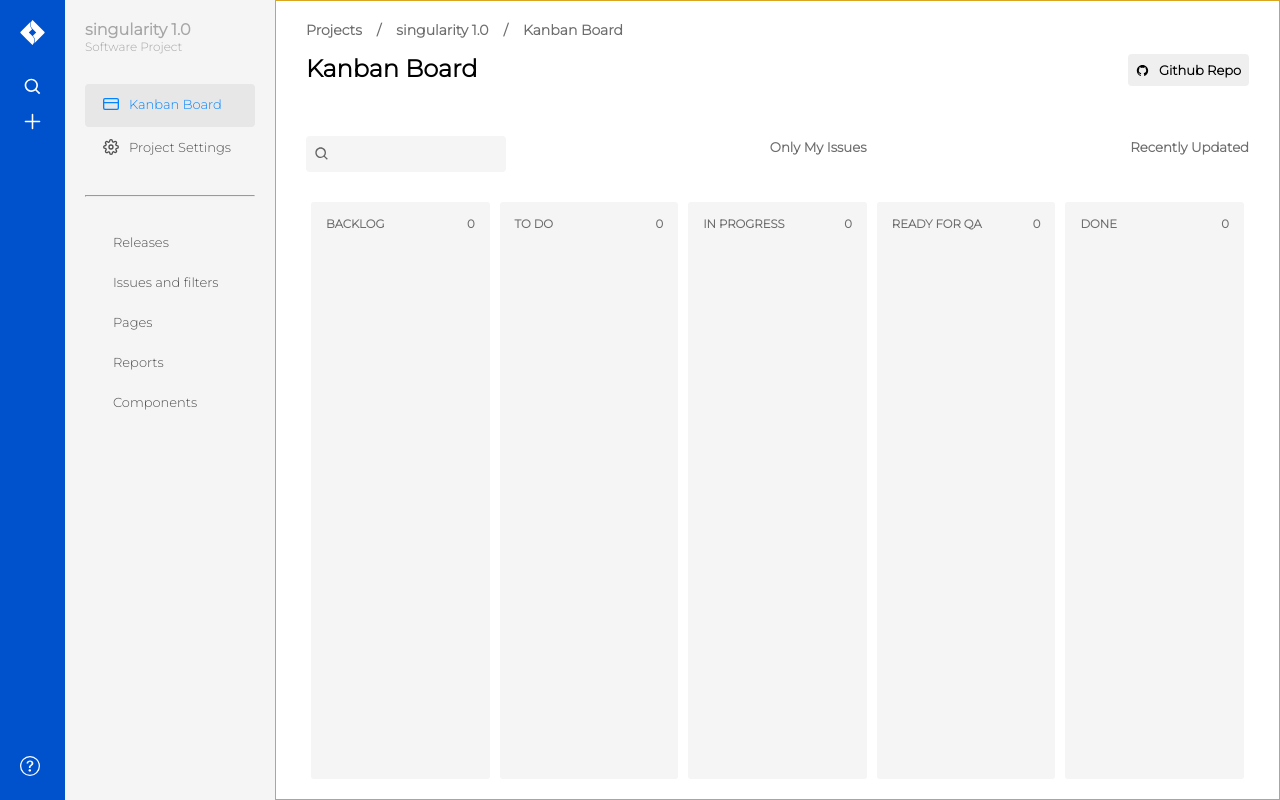
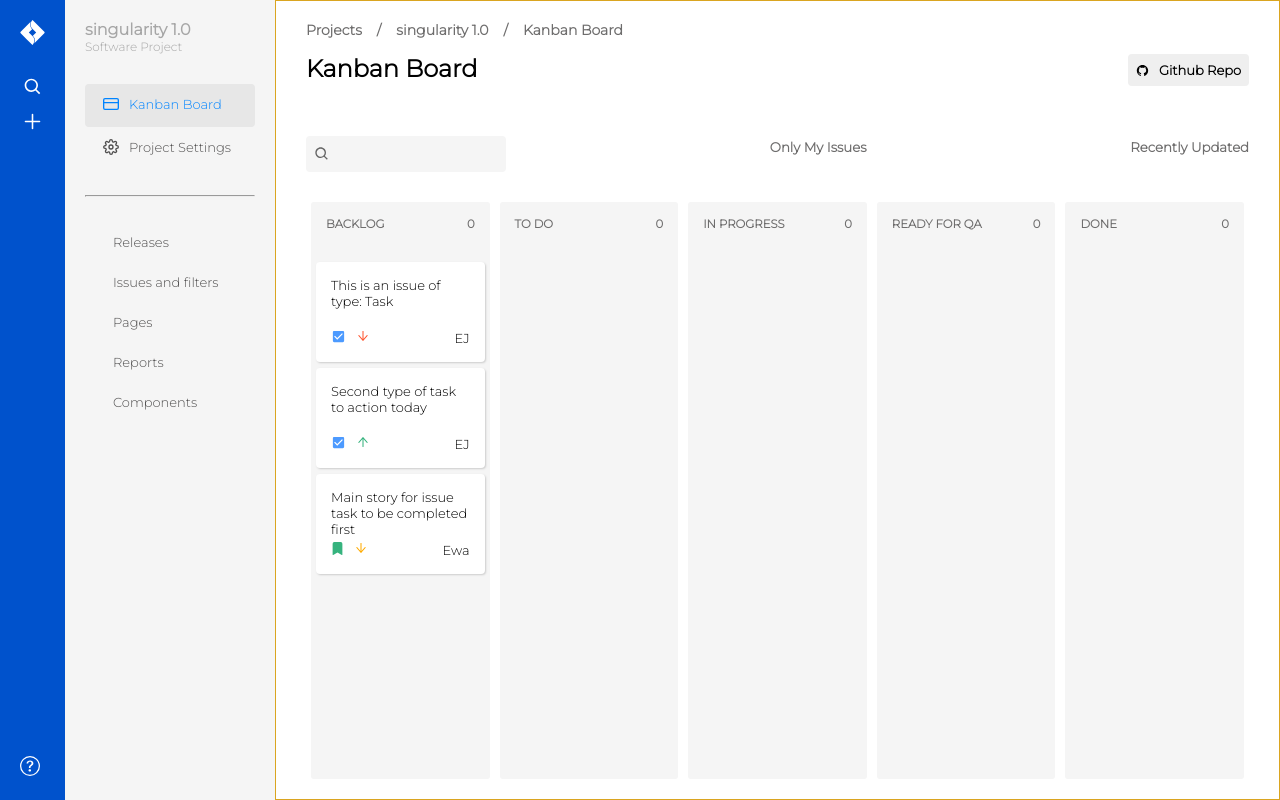
Before and after one commit to iskandario/react-jira-clone, a React (Create React App) app: page / in a window 1280 px wide. Built offline with nearby package versions, Linux system fonts and the light colour scheme.

Commit message:
Kanban card css using state

```diff
--- a/src/components/kanbanBoard/KanbanBoard.tsx
+++ b/src/components/kanbanBoard/KanbanBoard.tsx
@@ -2,14 +2,18 @@ import KanbanBreadcrumbs from './KanbanBreadcrumbs'
 import MainTitleArea from './MainTitleArea'
 import KanbanTopMenu from './KanbanTopMenu'
 import KanbanMainBoard from './KanbanMainBoard'
+import NewTaskItem from './NewTaskItem'
 
 const KanbanBoard = () => {
+    const showNewTaskCard = false;
+
     return (
         <div className='kanbanMainArea'>
             <KanbanBreadcrumbs />
             <MainTitleArea title='Kanban Board' buttonText='Github Repo' />
             <KanbanTopMenu />
             <KanbanMainBoard />
+            { showNewTaskCard && <NewTaskItem /> }
         </div>
     )
 }
--- a/src/components/kanbanBoard/KanbanBoardSection.tsx
+++ b/src/components/kanbanBoard/KanbanBoardSection.tsx
@@ -1,16 +1,44 @@
-
+import { useSelector } from "react-redux";
+import { RootState } from "../../app/store";
+import KanbanCard from "./KanbanCard";
 interface boardArea {
-    sectionName: string
+    sectionName: string,
+    storeType: string
 }
 
-const KanbanBoardSection = ( { sectionName }: boardArea) => {
+const KanbanBoardSection = ( { sectionName, storeType }: boardArea) => {
+
+
+    const sectionItems = useSelector((state: RootState) => {
+        switch (storeType) {
+            case 'backlog':
+                return state.backlog.value
+            // case 'todo':
+            //     return state.todo.value
+            // case 'inProgress':
+            //     return state.inProgress.value
+            // case 'readyForQA':
+            //     return state.readyForQA.value
+            // case 'done':
+            //     return state.done.value
+            default:
+                return [];
+        }
+    });
+
+    console.log('backlog', sectionItems);
+
+
+
     return (
         <div className='sectionBoardArea'>
             <div className='boardTitle'>
                 <h5>{ sectionName }</h5>
                 <h5>0</h5>
             </div>
-
+            { sectionItems.map((item, idx) => {
+                return <KanbanCard {...item} key={idx} />
+            })}
         </div>
     )
 }
--- /dev/null
+++ b/src/components/kanbanBoard/KanbanCard.tsx
@@ -0,0 +1,52 @@
+import { AiOutlineArrowUp, AiOutlineArrowDown } from 'react-icons/ai';
+import { IoMdCheckbox } from 'react-icons/io';
+import { BsFillBookmarkFill } from 'react-icons/bs';
+
+interface kanbanCardTypes {
+    description: string,
+    user: string,
+    type: string,
+    id: number,
+    priority: number
+}
+
+const KanbanCard = (cardItem: kanbanCardTypes)  => {
+
+    const arrowColour = (priority: number) => {
+        switch (priority) {
+            case 1:
+                return { color: '#FF5630'}
+            case 2:
+                return { color: '#FFAB00'}
+            case 3:
+                return { color: '#FFC400'}
+            case 4:
+                return { color: '#36B37E'}
+            case 5:
+                return { color: '#2684FF'}
+        }
+    }
+
+    return (
+        <div className='kanbanCardArea'>
+            <p>{ cardItem.description }</p>
+            <div className='kanbanCardBottom'>
+                <div className='kanbanCardBottom'>
+                    <div>
+                        { cardItem.type === 'task' ? <IoMdCheckbox style={{ color: '#4C9AFF', fontSize: '15px'}} /> : <BsFillBookmarkFill style={{ color: '#36B37E' }}/> }
+                    </div>
+                    <div style={{ marginLeft: '10px', fontSize: '14px' }}>
+                        { cardItem.priority > 3 ? <AiOutlineArrowUp style={arrowColour(cardItem.priority)} /> : <AiOutlineArrowDown style={arrowColour(cardItem.priority)}/> }
+                    </div>
+                </div>
+                <div>{ cardItem.user }</div>
+            </div>
+
+
+        </div>
+    )
+}
+
+
+
+export default KanbanCard
--- a/src/components/kanbanBoard/KanbanMainBoard.tsx
+++ b/src/components/kanbanBoard/KanbanMainBoard.tsx
@@ -1,12 +1,36 @@
+
 import KanbanBoardSection from "./KanbanBoardSection";
 
 const KanbanMainBoard = () => {
-    const boardTitles = ['Backlog', 'To Do', 'In Progress', 'Ready for QA', 'Done'];
+    // const boardTitles = ['Backlog', 'To Do', 'In Progress', 'Ready for QA', 'Done'];
+
+    const boardInfo = [
+        {
+            title: 'Backlog',
+            store: 'backlog',
+        },
+        {
+            title: 'To Do',
+            store: 'todo',
+        },
+        {
+            title: 'In Progress',
+            store: 'inProgress',
+        },
+        {
+            title: 'Ready for QA',
+            store: 'readyForQA',
+        },
+        {
+            title: 'Done',
+            store: 'done',
+        },
+    ]
 
     return (
         <div className='mainBoardArea'>
-            { boardTitles.map(title => {
-                return <KanbanBoardSection sectionName={title} />
+            { boardInfo.map((board, idx) => {
+                return <KanbanBoardSection sectionName={board.title} storeType={board.store} key={idx} />
             })}
         </div>
     )
```
